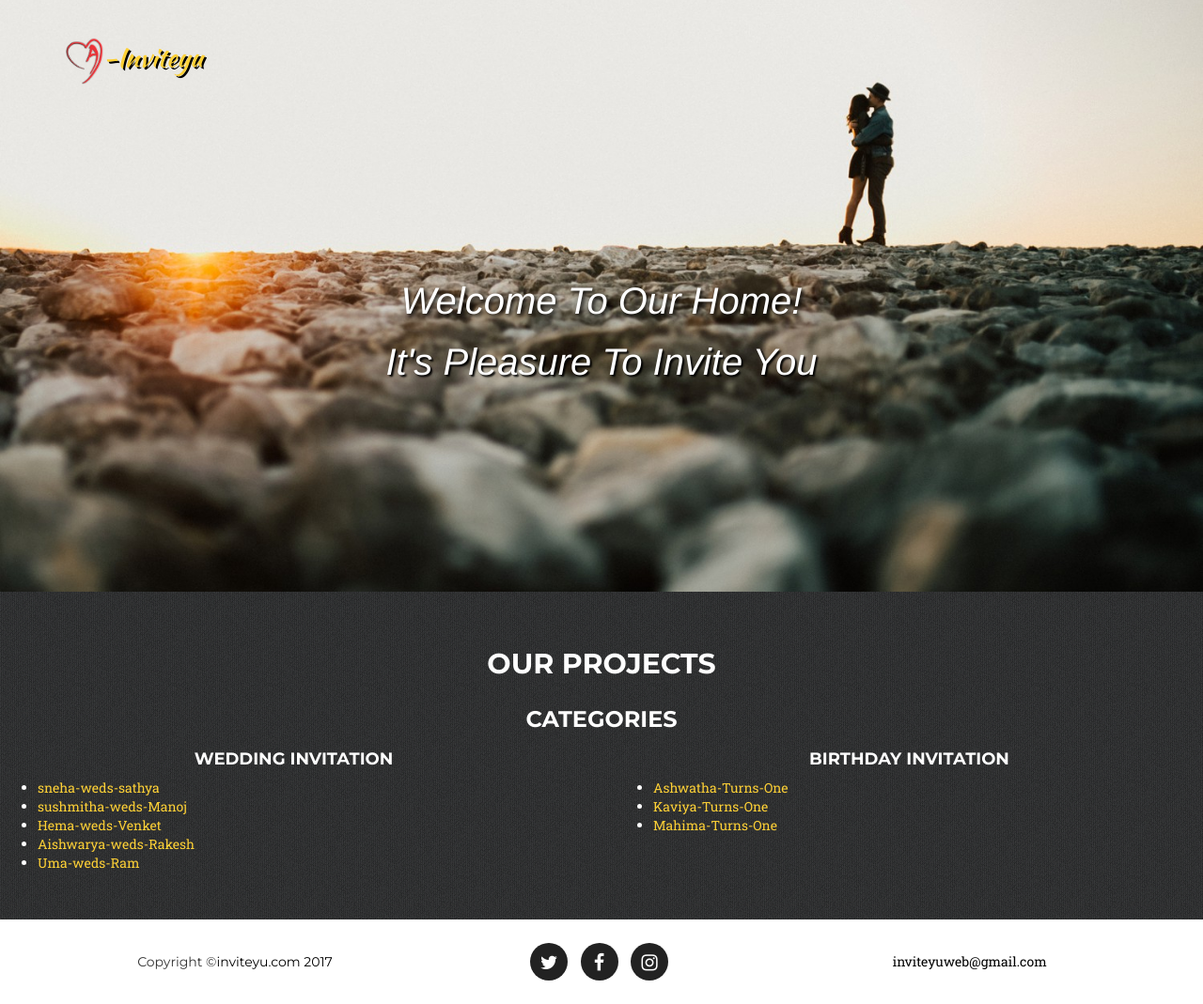
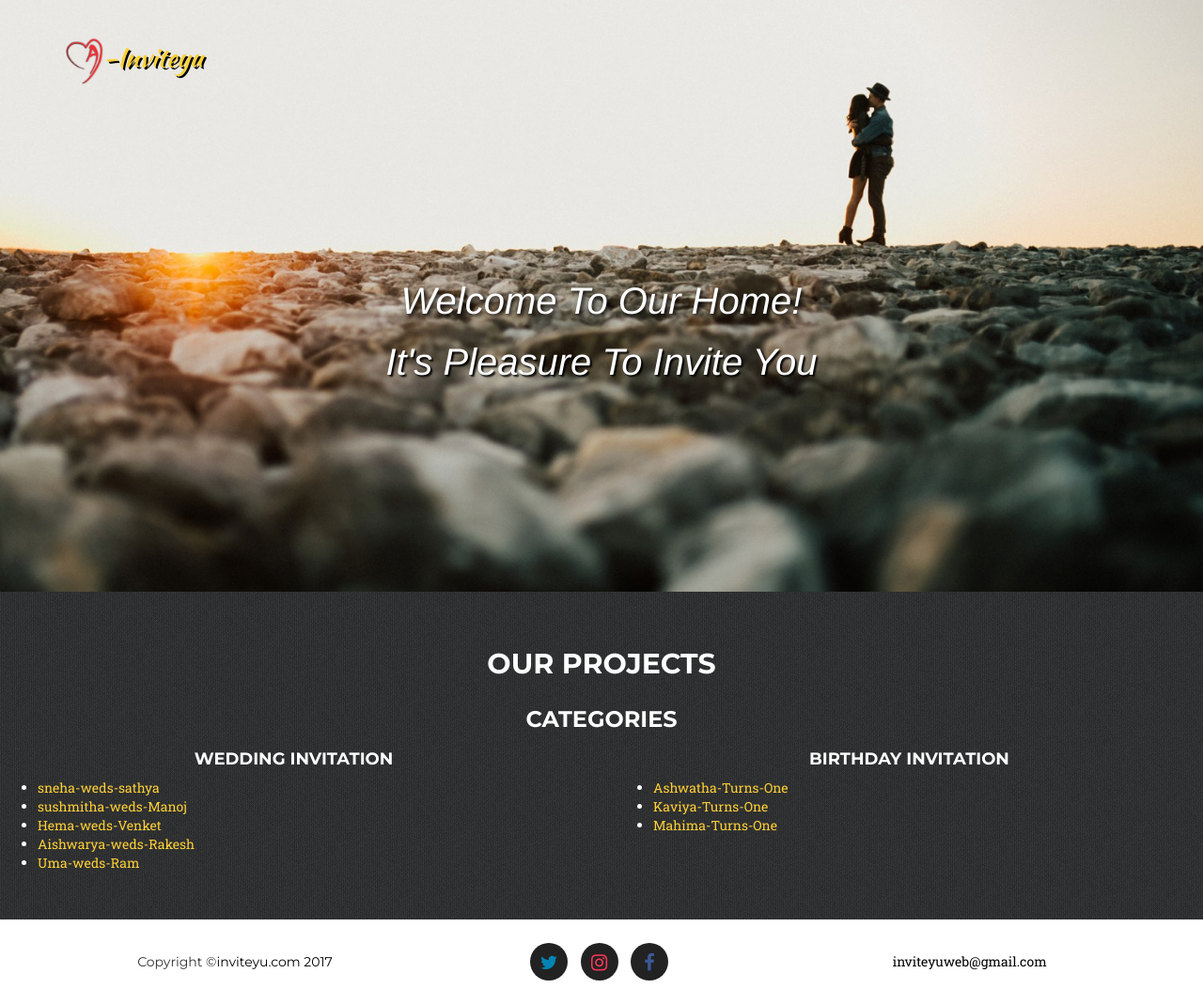
Before and after one commit to inviteyu-template/inviteyu-template.github.io, a website: page index.html in a window 1280 px wide. Shown: the whole page at 94% size. Drawn offline with nearby package versions, Linux system fonts and the light colour scheme; a web font is replaced by a local one.

Commit message:
icon color

```diff
--- a/index.html
+++ b/index.html
@@ -122,11 +122,11 @@
 </div>
                 <div class="col-md-4">
                     <ul class="list-inline social-buttons">
-                        <li><a href="https://twitter.com/madhancristino" target="blank"><i class="fa fa-twitter"></i></a>
+                        <li><a href="https://twitter.com/madhancristino" target="blank"><i style="color: #0084b4;" class="fa fa-twitter"></i></a>
                         </li>
-                        <li><a href="https://www.facebook.com/Inviteyu-377130796049510/" target="blank"><i class="fa fa-facebook"></i></a>
+                        <li><a href="https://www.instagram.com/inviteyu/" target="blank"><i style="color:#fb3958;" class="fa fa-instagram"></i></a>
                         </li>
-                        <li><a href="https://www.instagram.com/inviteyu/" target="blank"><i class="fa fa-instagram"></i></a>
+                        <li><a href="https://www.facebook.com/Inviteyu-377130796049510/" target="blank"><i  style="color:#3b5998;"" class="fa fa-facebook"></i></a>
                         </li>
                     </ul>
                 </div>
```
